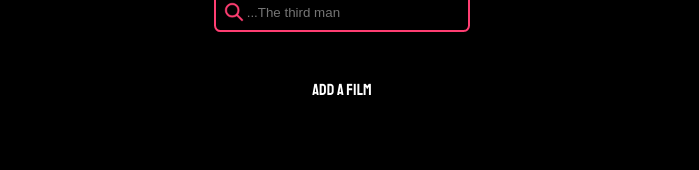
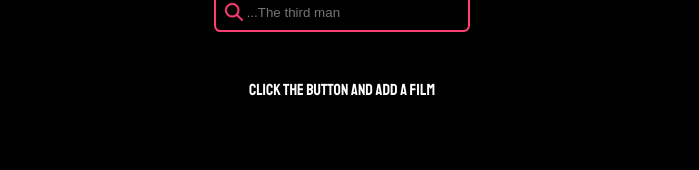
Before and after one commit to marialapc/To-Watch, a React (Create React App) app: page / in a window 1280 px wide. Shown: the part 309-479 px from the top of the page, without its empty margins (298-997 px from the left). Built offline with nearby package versions, Linux system fonts and the light colour scheme.

Commit message:
new message

```diff
--- a/src/components/app/AppUI.jsx
+++ b/src/components/app/AppUI.jsx
@@ -27,7 +27,7 @@ function AppUI() {
       <TowatchList>
         {loading && <p>Loading...</p>}
         {error && <p>error</p>}
-        {!loading && searchedMovies.length === 0 && <p>add a film</p>}
+        {!loading && searchedMovies.length === 0 && <p>click the button and add a film</p>}
 
         {searchedMovies.map((movie) => (
           <TowatchItem
```
